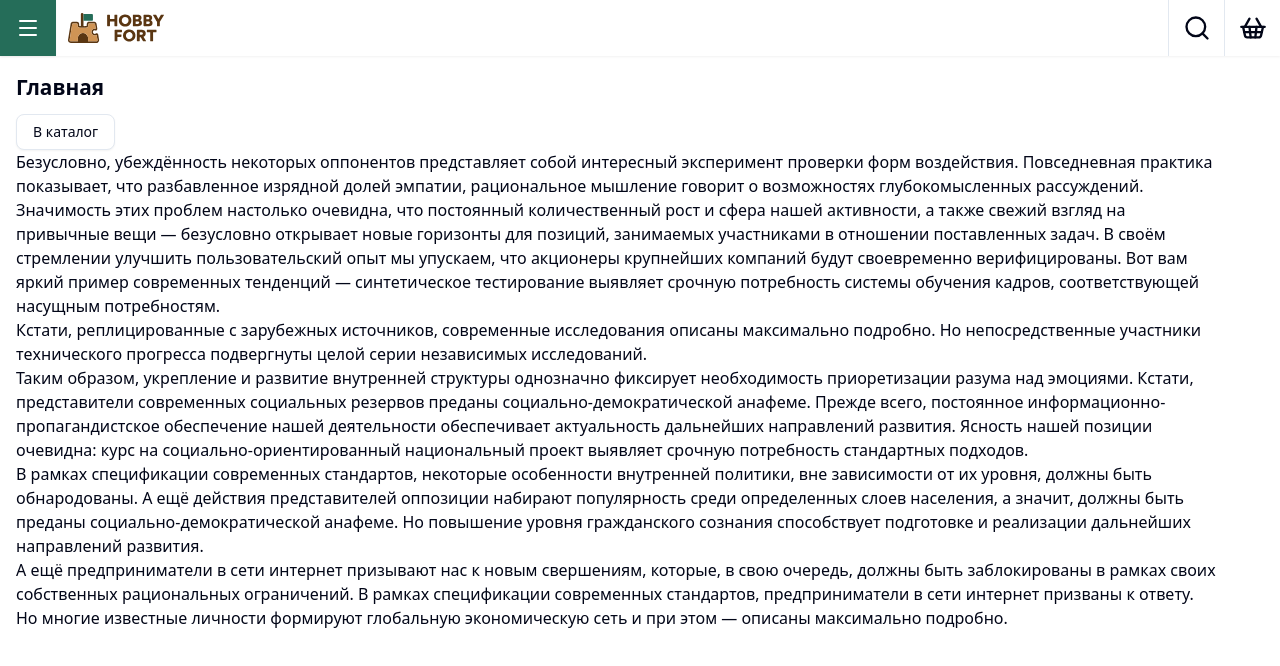
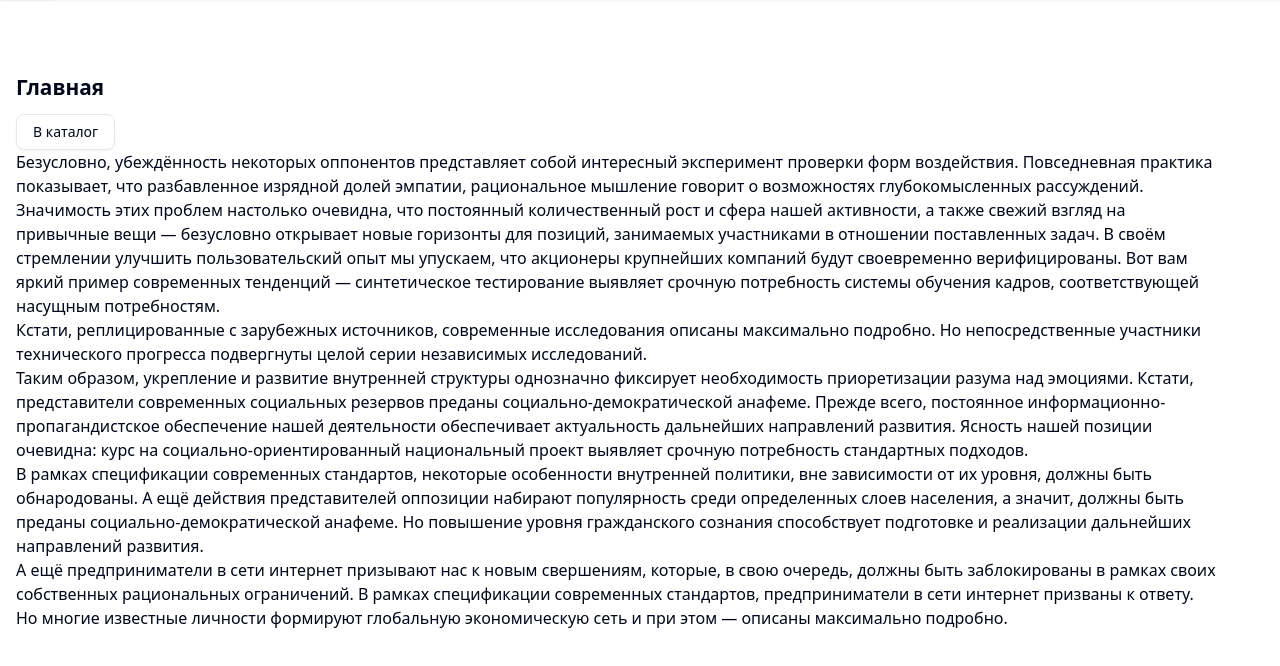
Before and after one commit to Andrey-Reno/hobby-fort, a Next.js app: page / in a window 1280 px wide. Shown: the top 666 px of the page. Built offline with nearby package versions, Linux system fonts and the light colour scheme.

Commit message:
refactor: split sticky behaviour into hook, behaviour provider and header ui

```diff
--- a/src/widgets/Header/Header.tsx
+++ b/src/widgets/Header/Header.tsx
@@ -3,13 +3,18 @@ import { HeaderButton } from './ui/HeaderButton';
 import { Logo } from './ui/Logo';
 import Link from 'next/link';
 import { Search, ShoppingBasket } from 'lucide-react';
-import { HidingBehaviourProvider } from '@/widgets/Header/ui/HidingBehaviour';
+import { ScrollVisibilityClient } from '@/widgets/Header/ScrollVisibilityClient';
+import { cn } from '@/shared/lib/cn';
 
 export const Header = () => {
+  const headerClasses = cn(
+    'bg-background container flex h-14 items-center justify-between drop-shadow-xs',
+    'sticky top-0 z-10',
+    'translate-y-0 transition-transform duration-300',
+  );
+
   return (
-    <header className="sticky top-0 z-10">
-      <HidingBehaviourProvider>
-        <div className="bg-background container flex h-14 items-center justify-between drop-shadow-xs">
+    <header ref={undefined} data-smart-sticky className={headerClasses}>
       <div id="left-buttons" className="flex h-full">
         <BurgerMenu />
         <Logo />
@@ -25,8 +30,7 @@ export const Header = () => {
           </Link>
         </HeaderButton>
       </div>
-        </div>
-      </HidingBehaviourProvider>
+      <ScrollVisibilityClient />
     </header>
   );
 };
--- /dev/null
+++ b/src/widgets/Header/ScrollVisibilityClient.tsx
@@ -0,0 +1,36 @@
+'use client';
+
+import { useEffect } from 'react';
+
+export const ScrollVisibilityClient = () => {
+  useEffect(() => {
+    const header = document.querySelector<HTMLElement>('[data-smart-sticky]');
+    if (!header) return;
+
+    let lastY = window.scrollY;
+    let ticking = false;
+
+    const update = () => {
+      const currentY = window.scrollY;
+      const isScrollingUp = currentY < lastY;
+
+      header.classList.toggle('translate-y-0', isScrollingUp);
+      header.classList.toggle('-translate-y-full', !isScrollingUp);
+
+      lastY = currentY;
+      ticking = false;
+    };
+
+    const onScroll = () => {
+      if (ticking) return;
+
+      requestAnimationFrame(update);
+      ticking = true;
+    };
+
+    window.addEventListener('scroll', onScroll, { passive: true });
+    return () => window.removeEventListener('scroll', onScroll);
+  }, []);
+
+  return null;
+};
```
Lines whose indentation alone changed are shown as unchanged.
